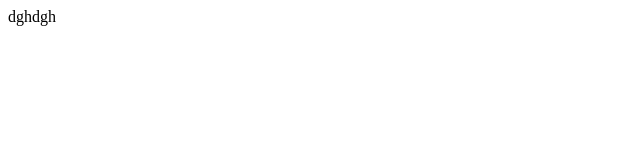
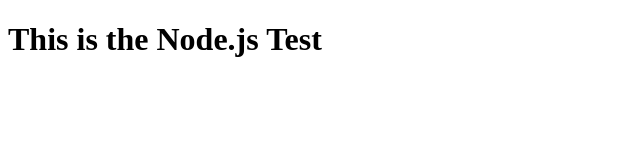
Before and after one commit to loaywatany/FullStack-Tutorial, a website: page index.html in a window 1280 px wide. Shown: the whole page, without its empty margins (0-640 px from the left). Drawn offline with Linux system fonts and the light colour scheme.

Commit message:
Added package.jason, added new file .gitignore

```diff
--- a/index.html
+++ b/index.html
@@ -7,6 +7,6 @@
     <title>Document</title>
 </head>
 <body>
-    dghdgh
+    <h1>This is the Node.js Test</h1>
 </body>
 </html>
```
Also changed, not shown: package.json (added, +16 -0 lines), 2 other files.
